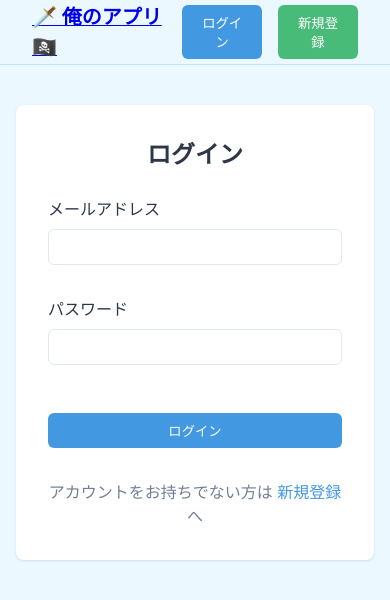
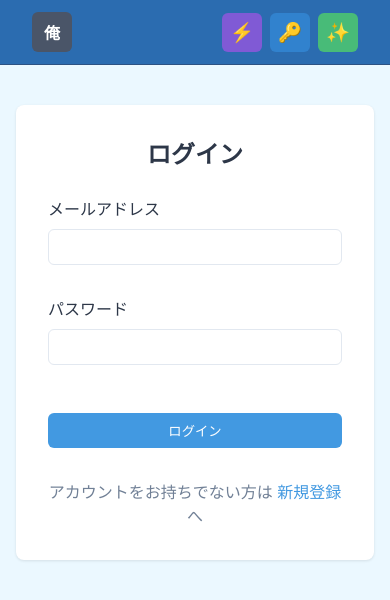
Before and after one commit to kenio12/MakeAndShowApp, a Vue app in the folder frontend/: page /login in a window 390 px wide. Shown: the top 600 px of the page. Built offline with nearby package versions, Linux system fonts and the light colour scheme.

Commit message:
うれしいvue

```diff
--- a/frontend/src/components/Navbar.vue
+++ b/frontend/src/components/Navbar.vue
@@ -2,27 +2,42 @@
   <nav class="navbar">
     <div class="container">
       <router-link to="/" class="brand">
-        <span class="brand-text">🗡️ 俺のアプリ 🏴‍☠️</span>
+        <span class="brand-text">
+          <span class="brand-full-text">俺のアプリ</span>
+          <button class="mobile-brand-btn">
+            <span class="mobile-brand-text">俺</span>
+          </button>
+        </span>
       </router-link>
 
       <div class="nav-buttons">
-        <!-- 認証済みの場合 -->
+        <!-- 投稿ボタン（常に表示） -->
+        <router-link to="/post-app">
+          <button class="btn btn-primary">
+            <span class="btn-text">アプリを投稿</span>
+            <span class="btn-icon">⚡</span>
+          </button>
+        </router-link>
+
+        <!-- 認証関連のボタン -->
         <template v-if="authStore.isAuthenticated">
-          <router-link to="/post-app">
-            <button class="btn btn-green">アプリを紹介する</button>
-          </router-link>
           <button @click="handleLogout" class="btn btn-red">
-            ログアウト
+            <span class="btn-text">ログアウト</span>
+            <span class="btn-icon">🚪</span>
           </button>
         </template>
-
-        <!-- 未認証の場合 -->
         <template v-else>
           <router-link to="/login">
-            <button class="btn btn-blue">ログイン</button>
+            <button class="btn btn-blue">
+              <span class="btn-text">ログイン</span>
+              <span class="btn-icon">🔑</span>
+            </button>
           </router-link>
           <router-link to="/signup">
-            <button class="btn btn-green">新規登録</button>
+            <button class="btn btn-green">
+              <span class="btn-text">新規登録</span>
+              <span class="btn-icon">✨</span>
+            </button>
           </router-link>
         </template>
       </div>
@@ -45,10 +60,10 @@ const handleLogout = () => {
 
 <style scoped>
 .navbar {
-  background-color: #EBF8FF;
+  background-color: #2B6CB0;
   padding: 0 1rem;
-  box-shadow: 0 1px 2px rgba(0, 0, 0, 0.1);
-  border-bottom: 1px solid #BEE3F8;
+  box-shadow: 0 1px 2px rgba(0, 0, 0, 0.2);
+  border-bottom: 1px solid #2C5282;
 }
 
 .container {
@@ -60,9 +75,33 @@ const handleLogout = () => {
   margin: 0 auto;
 }
 
+.brand {
+  text-decoration: none;
+  transition: opacity 0.2s;
+}
+
+.brand:hover {
+  opacity: 0.9;
+}
+
 .brand-text {
   font-weight: bold;
   font-size: 1.25rem;
+  color: white;
+  display: flex;
+  align-items: center;
+  gap: 0.5rem;
+}
+
+.brand-icon {
+  font-size: 1.5rem;
+  cursor: pointer;
+}
+
+.brand-full-text {
+  font-weight: bold;
+  font-size: 1.25rem;
+  color: white;
 }
 
 .nav-buttons {
@@ -76,6 +115,9 @@ const handleLogout = () => {
   font-weight: 500;
   cursor: pointer;
   border: none;
+  display: flex;
+  align-items: center;
+  gap: 0.5rem;
 }
 
 .btn-green {
@@ -84,12 +126,12 @@ const handleLogout = () => {
 }
 
 .btn-blue {
-  background-color: #4299E1;
+  background-color: #3182CE;
   color: white;
 }
 
 .btn-red {
-  background-color: #F56565;
+  background-color: #E53E3E;
   color: white;
 }
 
@@ -98,10 +140,114 @@ const handleLogout = () => {
 }
 
 .btn-blue:hover {
-  background-color: #3182CE;
+  background-color: #2B6CB0;
 }
 
 .btn-red:hover {
-  background-color: #E53E3E;
+  background-color: #C53030;
+}
+
+.btn-icon {
+  font-size: 1.2rem;
+  display: none;  /* PCではアイコンを非表示 */
+}
+
+/* スマホ表示用のメディアクエリ */
+@media (max-width: 640px) {
+  .btn-text {
+    display: none;  /* スマホではテキストを非表示 */
+  }
+
+  .btn-icon {
+    display: block;  /* スマホではアイコンを表示 */
+  }
+
+  .btn {
+    padding: 0.5rem;  /* パディングを調整 */
+    min-width: 2.5rem;  /* 最小幅を設定 */
+    justify-content: center;  /* アイコンを中央寄せ */
+  }
+
+  .nav-buttons {
+    gap: 0.5rem;  /* ボタン間の間隔を縮める */
+  }
+
+  .brand-full-text {
+    display: none;
+  }
+
+  .brand-text {
+    gap: 0.25rem;
+  }
+
+  .brand-icon {
+    font-size: 1.4rem;
+  }
+}
+
+.btn-primary {
+  background-color: #805AD5;  /* 紫色 */
+  color: white;
+}
+
+.btn-primary:hover {
+  background-color: #6B46C1;
+}
+
+/* リンクの下線を削除 */
+.nav-buttons a {
+  text-decoration: none;
+}
+
+.brand {
+  text-decoration: none;
+  transition: opacity 0.2s;
+}
+
+.brand:hover {
+  opacity: 0.9;
+}
+
+.mobile-brand-btn {
+  display: none;  /* PCでは非表示 */
+  background-color: #4A5568;
+  color: white;
+  border: none;
+  border-radius: 0.375rem;
+  padding: 0.5rem 0.75rem;
+  font-weight: bold;
+  font-size: 1rem;
+  cursor: pointer;
+  transition: background-color 0.2s;
+  align-items: center;
+  gap: 0.5rem;
+}
+
+.mobile-brand-btn:hover {
+  background-color: #2D3748;
+}
+
+.mobile-brand-text {
+  display: inline-block;
+  vertical-align: middle;
+}
+
+/* スマホ表示用のメディアクエリ */
+@media (max-width: 640px) {
+  .brand-full-text {
+    display: none;  /* PCテキストを非表示 */
+  }
+
+  .mobile-brand-btn {
+    display: flex;  /* スマホではボタンを表示 */
+  }
+
+  .brand-text {
+    gap: 0.25rem;
+  }
+
+  .brand-icon {
+    font-size: 1.2rem;
+  }
 }
 </style>
--- a/frontend/src/pages/Home.vue
+++ b/frontend/src/pages/Home.vue
@@ -2,8 +2,8 @@
   <div class="home-container">
     <div class="container">
       <div class="header">
-        <h1 class="title">🏴‍☠️ 俺のアプリ 💀</h1>
-        <p class="subtitle">作ったアプリを見せてやる！</p>
+        <h1 class="title">🗡️ 俺のアプリ 🏴‍☠️</h1>
+        <p class="subtitle">アプリ王になる！</p>
       </div>
 
       <div class="apps-grid">
@@ -56,7 +56,7 @@ onMounted(async () => {
 .home-container {
   background-color: #EBF8FF;
   min-height: 100vh;
-  padding: 2.5rem 0;
+  padding: 1.5rem 0;
 }
 
 .container {
@@ -67,13 +67,16 @@ onMounted(async () => {
 
 .header {
   text-align: center;
-  margin-bottom: 2rem;
+  margin-bottom: 1rem;
+  padding: 0.5rem 0;
 }
 
 .title {
   font-size: 2.5rem;
   font-weight: bold;
-  margin-bottom: 1rem;
+  color: #2D3748;
+  margin-bottom: 0.5rem;
+  text-shadow: 2px 2px 4px rgba(0, 0, 0, 0.1);
 }
 
 .subtitle {
@@ -85,53 +88,92 @@ onMounted(async () => {
   display: flex;
   flex-direction: column;
   gap: 2rem;
+  padding: 0.5rem 1rem;
+  max-width: 800px;
+  margin: 0 auto;
 }
 
 .app-card {
-  padding: 1.5rem;
-  border-radius: 0.5rem;
-  box-shadow: 0 1px 3px rgba(0, 0, 0, 0.1);
+  padding: 1rem;
+  border-radius: 0.75rem;
   background: white;
-  transition: transform 0.3s;
+  transition: all 0.3s ease;
+  border: 1px solid #E2E8F0;
+  box-shadow: 0 4px 6px rgba(0, 0, 0, 0.05);
+  position: relative;
+  overflow: hidden;
+}
+
+.app-card::before {
+  content: '';
+  position: absolute;
+  top: 0;
+  left: 0;
+  width: 4px;
+  height: 100%;
+  background: #3182CE;
+  border-radius: 4px 0 0 4px;
 }
 
 .app-card:hover {
   transform: translateY(-4px);
+  box-shadow: 0 12px 20px rgba(0, 0, 0, 0.1);
+  border-color: #CBD5E0;
 }
 
 .app-title {
-  font-size: 1.25rem;
+  font-size: 1.3rem;
   font-weight: bold;
   margin-bottom: 0.75rem;
+  color: #2D3748;
+  padding-left: 0.75rem;
 }
 
 .screenshot-container {
-  margin-bottom: 1rem;
-  border-radius: 0.375rem;
+  margin: 1rem 0;
+  border-radius: 0.5rem;
   overflow: hidden;
   position: relative;
   width: 100%;
-  max-height: 500px;
+  background: #F7FAFC;
+  display: flex;
+  justify-content: center;
+  align-items: center;
 }
 
 .screenshot {
-  width: auto;
+  width: 100%;
   height: auto;
+  object-fit: contain;
   max-width: 100%;
-  max-height: 500px;
-  margin: auto;
+  max-height: 400px;
   display: block;
-  object-fit: contain;
-  background-color: #F7FAFC;
+  transition: transform 0.3s ease;
+}
+
+.screenshot:hover {
+  transform: scale(1.02);
 }
 
 .app-description {
   color: #4A5568;
-  margin-bottom: 1rem;
+  margin: 0.75rem 0;
+  line-height: 1.5;
+  padding-left: 0.75rem;
 }
 
 .app-creator {
   font-size: 0.875rem;
   color: #718096;
+  padding-left: 0.75rem;
+  display: flex;
+  align-items: center;
+  gap: 0.5rem;
+  margin-top: 0.5rem;
+}
+
+.app-creator::before {
+  content: '👤';
+  font-size: 1rem;
 }
 </style>
--- a/frontend/src/stores/auth.ts
+++ b/frontend/src/stores/auth.ts
@@ -19,8 +19,8 @@ interface RegisterData {
 }
 
 export const useAuthStore = defineStore('auth', () => {
-  const user = ref<User | null>(null)
-  const isAuthenticated = ref(false)
+  const user = ref<User | null>(JSON.parse(localStorage.getItem('user') || 'null'))
+  const isAuthenticated = ref(!!localStorage.getItem('token'))
 
   async function login(credentials: LoginCredentials) {
     try {
@@ -39,6 +39,9 @@ export const useAuthStore = defineStore('auth', () => {
       const data = await response.json()
       user.value = data.user
       isAuthenticated.value = true
+
+      localStorage.setItem('token', data.token)
+      localStorage.setItem('user', JSON.stringify(data.user))
 
       return data
     } catch (error) {
@@ -71,6 +74,8 @@ export const useAuthStore = defineStore('auth', () => {
   function logout() {
     user.value = null
     isAuthenticated.value = false
+    localStorage.removeItem('token')
+    localStorage.removeItem('user')
   }
 
   return {
```
